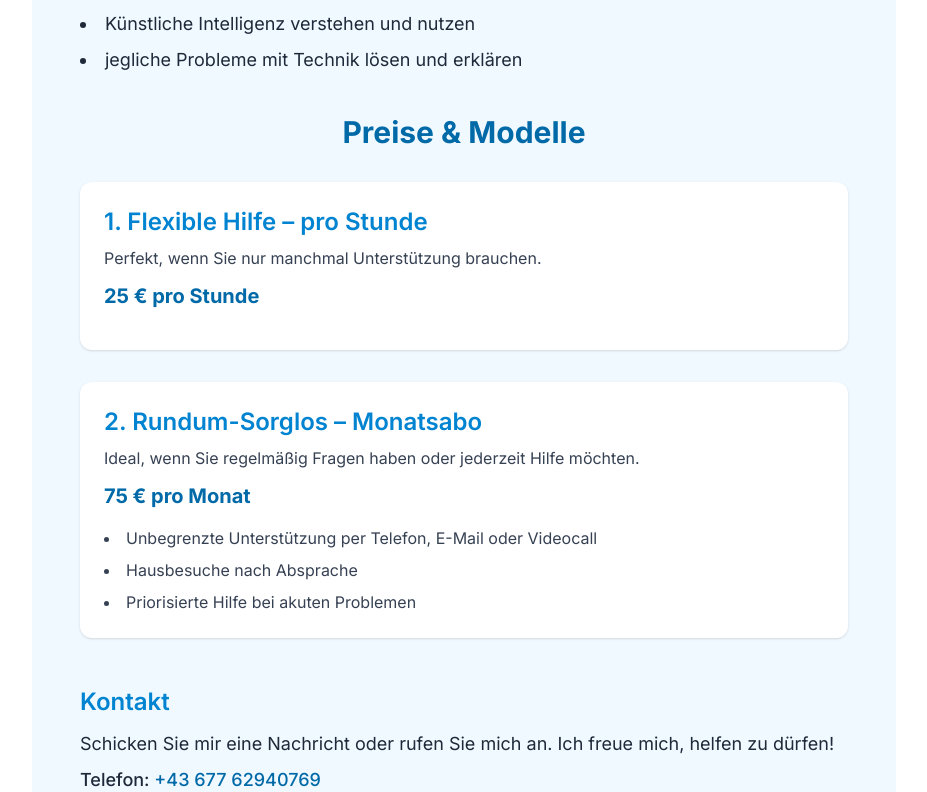
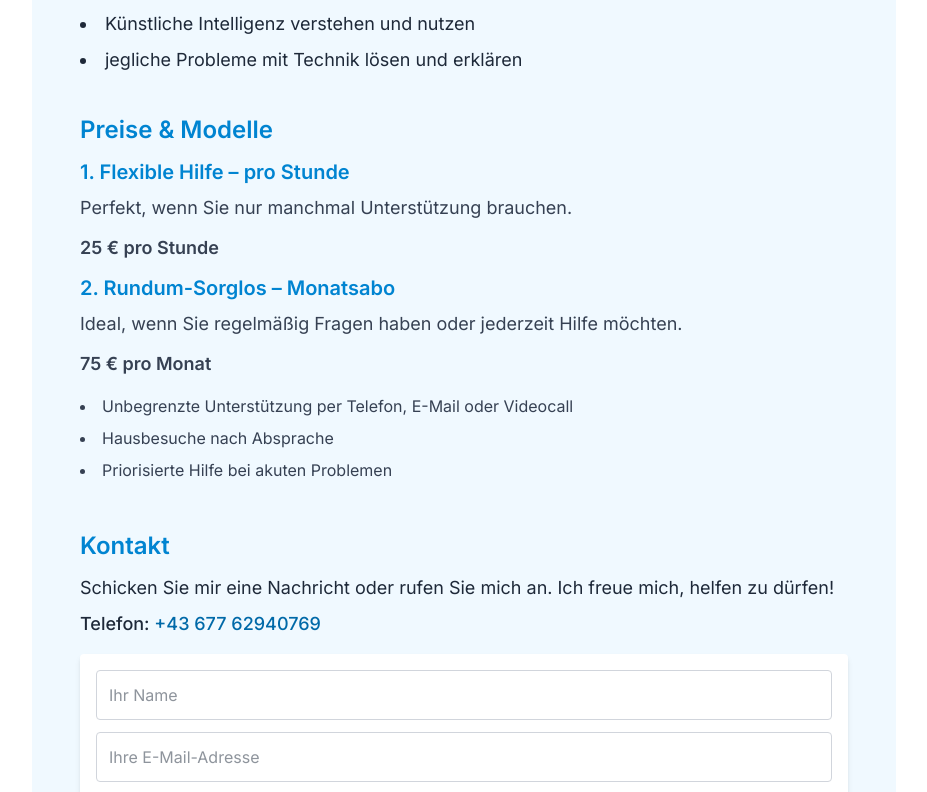
Before and after one commit to paulinaglantschnig/digital-hilfe, a Next.js app: page / in a window 1280 px wide. Shown: the part 686-1478 px from the top of the page, without its empty margins (176-1103 px from the left). Built offline with nearby package versions, Linux system fonts and the light colour scheme.

Commit message:
Edited PriceLayout

```diff
--- a/src/app/page.tsx
+++ b/src/app/page.tsx
@@ -36,32 +36,31 @@ export default function HomePage() {
         </section>
 
         <section className="mb-12">
-  <h2 className="text-3xl font-bold text-center text-sky-700 mb-8">Preise & Modelle</h2>
+  <h2 className="text-2xl font-semibold mb-3 text-sky-600">Preise & Modelle</h2>
 
-  <div className="space-y-8">
+
     {/* Stundenmodell */}
-    <div className="bg-white rounded-xl shadow p-6">
-      <h3 className="text-2xl font-semibold text-sky-600 mb-2">1. Flexible Hilfe – pro Stunde</h3>
-      <p className="text-gray-700 mb-3">
+
+      <h3 className="text-xl font-semibold text-sky-600 mb-2">1. Flexible Hilfe – pro Stunde</h3>
+      <p className="text-lg text-gray-700 mb-3">
         Perfekt, wenn Sie nur manchmal Unterstützung brauchen.
       </p>
-      <p className="text-xl font-bold text-sky-700 mb-4">25 € pro Stunde</p>
-    </div>
+      <p className="text-lg font-semibold text-gray-700 mb-3">25 € pro Stunde</p>
+
 
     {/* Monatsabo */}
-    <div className="bg-white rounded-xl shadow p-6">
-      <h3 className="text-2xl font-semibold text-sky-600 mb-2">2. Rundum-Sorglos – Monatsabo</h3>
-      <p className="text-gray-700 mb-3">
+
+      <h3 className="text-xl font-semibold text-sky-600 mb-2">2. Rundum-Sorglos – Monatsabo</h3>
+      <p className="text-lg text-gray-700 mb-3">
         Ideal, wenn Sie regelmäßig Fragen haben oder jederzeit Hilfe möchten.
       </p>
-      <p className="text-xl font-bold text-sky-700 mb-4">75 € pro Monat</p>
+      <p className="text-lg font-semibold text-gray-700 mb-4">75 € pro Monat</p>
       <ul className="list-disc list-inside space-y-2 text-gray-700">
         <li>Unbegrenzte Unterstützung per Telefon, E-Mail oder Videocall</li>
         <li>Hausbesuche nach Absprache</li>
         <li>Priorisierte Hilfe bei akuten Problemen</li>
       </ul>
-    </div>
-  </div>
+
 </section>
 
 
```
